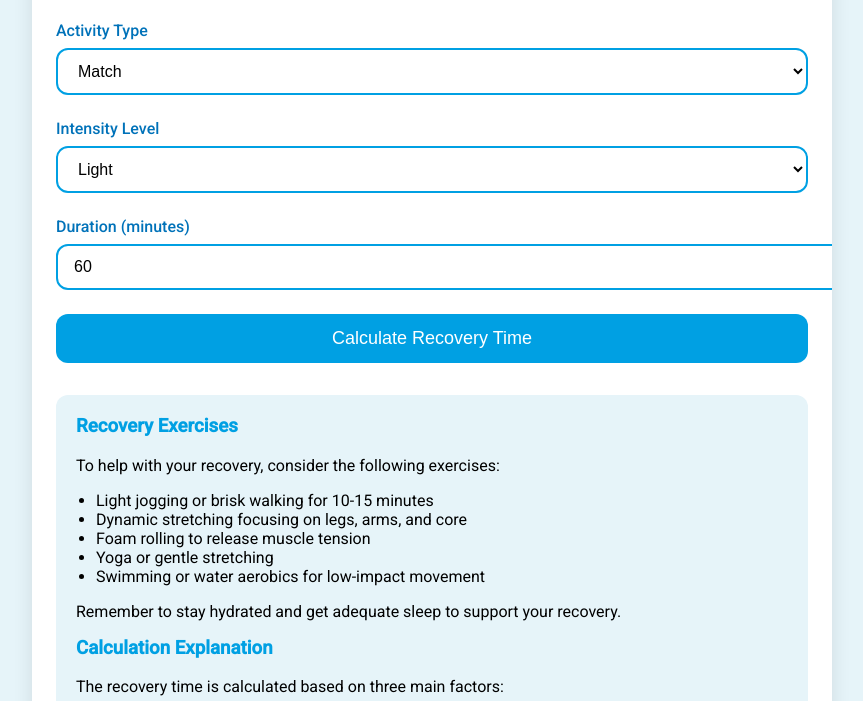
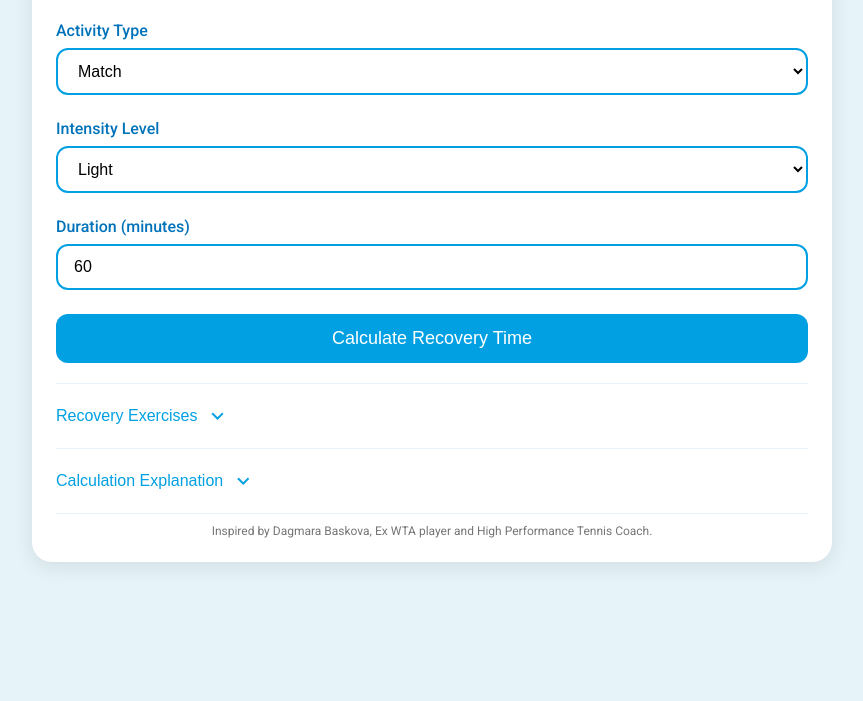
Before and after one commit to MangoScott/tennis-recovery-time, a plain HTML site: page index.html in a window 1280 px wide. Shown: the part 99-800 px from the top of the page, without its empty margins (208-1071 px from the left). Drawn offline with Linux system fonts and the light colour scheme.

Commit message:
Update index.html

```diff
--- a/index.html
+++ b/index.html
@@ -67,6 +67,7 @@
             background-color: var(--white);
             color: var(--black);
             transition: border-color 0.3s, box-shadow 0.3s;
+            box-sizing: border-box;
         }
 
         select:focus, input[type="number"]:focus {
@@ -107,20 +108,53 @@
             font-weight: 500;
         }
 
-        .explanation {
-            margin-top: 32px;
-            padding: 20px;
-            background-color: var(--light-blue);
-            color: var(--black);
-            border-radius: 12px;
+        .dropdown {
+            margin-top: 20px;
+            border-top: 1px solid var(--light-blue);
+            padding-top: 20px;
         }
 
-        .explanation h3 {
+        .dropdown-toggle {
+            background: none;
+            border: none;
+            color: var(--primary-blue);
+            font-size: 16px;
+            font-weight: 500;
+            cursor: pointer;
+            display: flex;
+            align-items: center;
+            padding: 0;
+            margin: 0;
+            width: auto;
+        }
+
+        .dropdown-toggle:hover {
+            text-decoration: underline;
+        }
+
+        .dropdown-toggle .material-icons {
+            margin-left: 8px;
+            transition: transform 0.3s;
+        }
+
+        .dropdown-content {
+            display: none;
+            padding: 16px;
+            background-color: var(--light-blue);
+            border-radius: 12px;
+            margin-top: 12px;
+        }
+
+        .dropdown-content.show {
+            display: block;
+        }
+
+        .dropdown-content h3 {
             margin-top: 0;
             color: var(--primary-blue);
         }
 
-        .explanation ul, .explanation ol {
+        .dropdown-content ul, .dropdown-content ol {
             padding-left: 20px;
         }
 
@@ -163,8 +197,12 @@
             <button onclick="calculateRecoveryTime()">Calculate Recovery Time</button>
             <div id="result" style="display: none;"></div>
 
-            <div class="explanation">
-                <h3>Recovery Exercises</h3>
+            <div class="dropdown">
+                <button class="dropdown-toggle" onclick="toggleDropdown('recoveryExercises')">
+                    Recovery Exercises
+                    <span class="material-icons">expand_more</span>
+                </button>
+                <div id="recoveryExercises" class="dropdown-content">
                     <p>To help with your recovery, consider the following exercises:</p>
                     <ul>
                         <li>Light jogging or brisk walking for 10-15 minutes</li>
@@ -174,8 +212,15 @@
                         <li>Swimming or water aerobics for low-impact movement</li>
                     </ul>
                     <p>Remember to stay hydrated and get adequate sleep to support your recovery.</p>
+                </div>
+            </div>
 
-                <h3>Calculation Explanation</h3>
+            <div class="dropdown">
+                <button class="dropdown-toggle" onclick="toggleDropdown('calculationExplanation')">
+                    Calculation Explanation
+                    <span class="material-icons">expand_more</span>
+                </button>
+                <div id="calculationExplanation" class="dropdown-content">
                     <p>The recovery time is calculated based on three main factors:</p>
                     <ol>
                         <li><strong>Base Time:</strong> 6 hours for matches, 3 hours for training sessions.</li>
@@ -185,8 +230,10 @@
                     <p>The formula is: Recovery Time = Base Time × Intensity Factor × Duration Factor</p>
                     <p>This calculation provides a general guideline. Always listen to your body and consult with a coach or sports physician for personalized advice.</p>
                 </div>
+            </div>
+
             <div class="attribution">
-                Inspired by the work of Dagmara Baskova in tennis recovery research.
+                Inspired by Dagmara Baskova, Ex WTA player and High Performance Tennis Coach.
             </div>
         </div>
     </div>
@@ -223,6 +270,13 @@
             `;
             resultElement.style.display = 'block';
         }
+
+        function toggleDropdown(id) {
+            const content = document.getElementById(id);
+            const icon = content.previousElementSibling.querySelector('.material-icons');
+            content.classList.toggle('show');
+            icon.style.transform = content.classList.contains('show') ? 'rotate(180deg)' : 'rotate(0deg)';
+        }
     </script>
 </body>
 </html>
```
Lines whose indentation alone changed are shown as unchanged.
